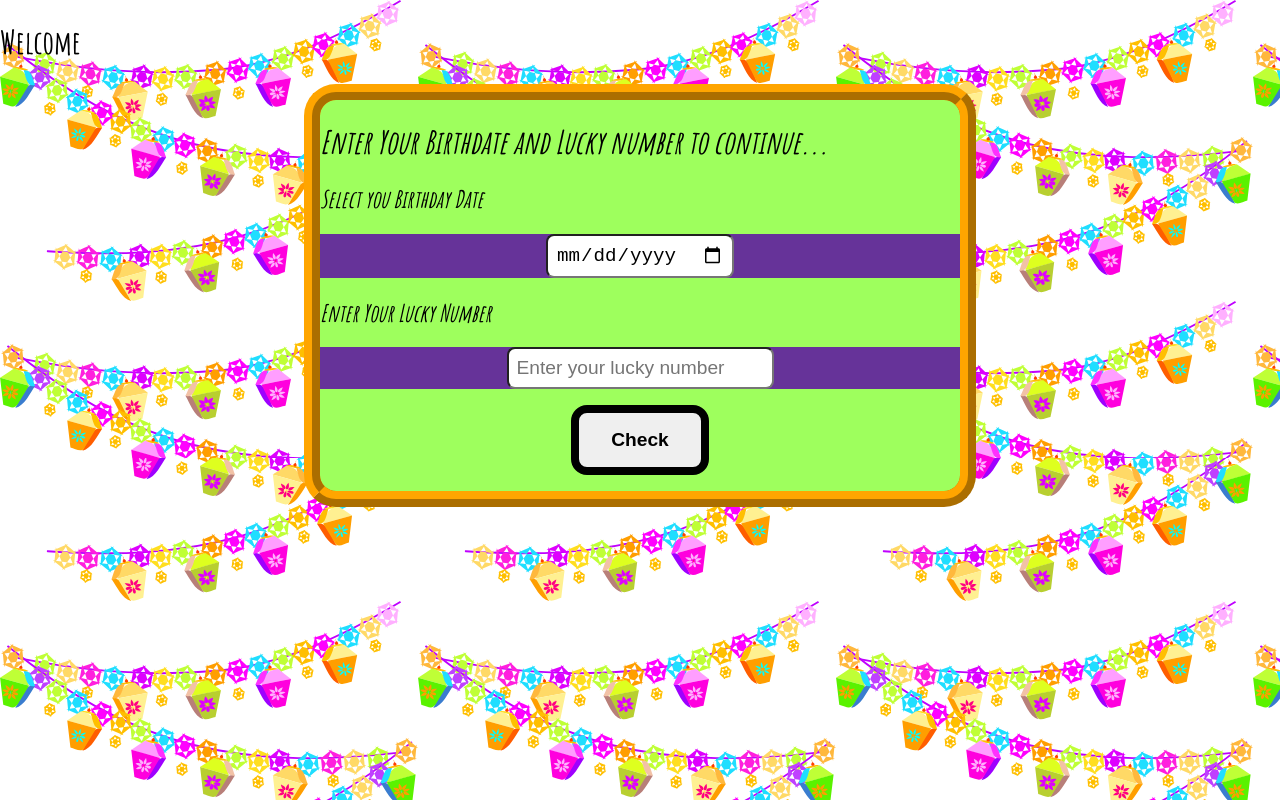
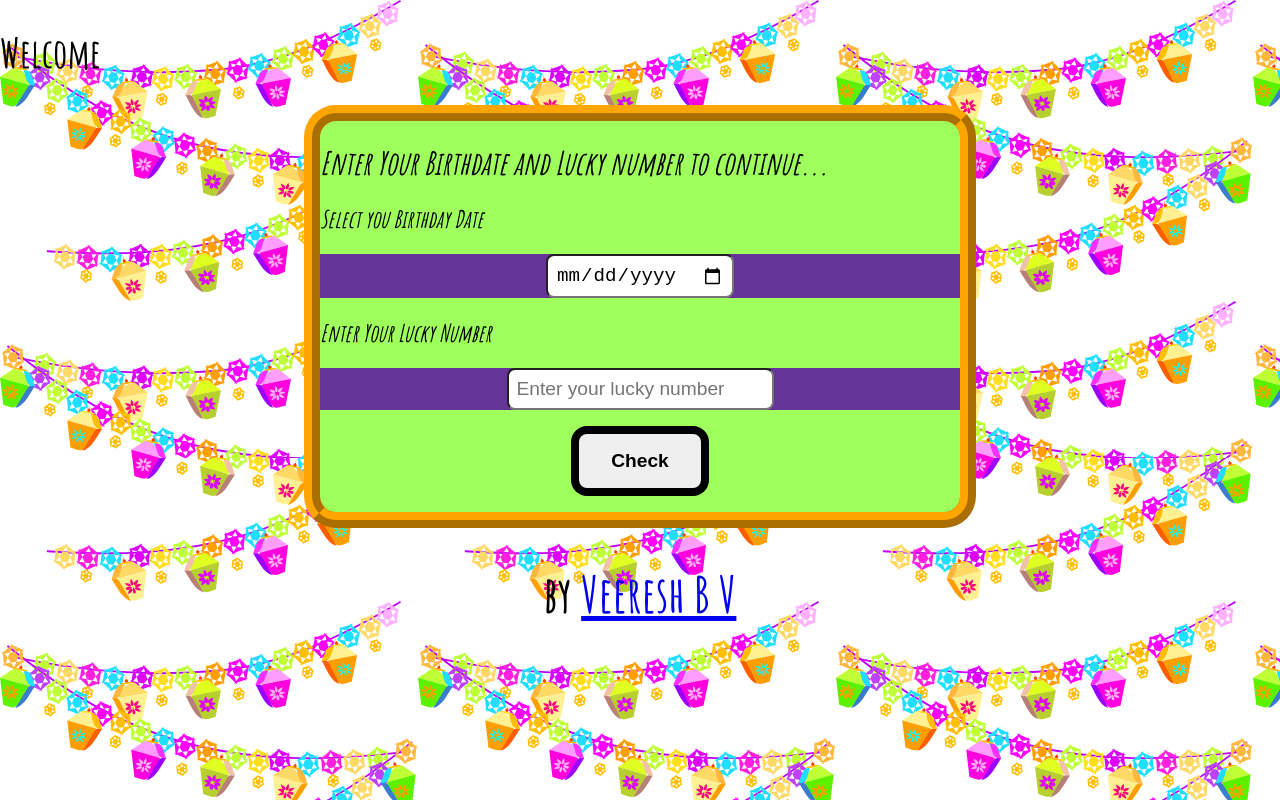
Before and after one commit to veereshbv04/isYourBirthdateLucky, a plain HTML site: page index.html in a window 1280 px wide. Drawn offline with Linux system fonts and the light colour scheme.

Commit message:
feat:footer

```diff
--- a/index.html
+++ b/index.html
@@ -16,7 +16,7 @@
         <img class="background-img" src="images/main_background_img.svg">
     </div> -->
     <div>
-        <h1>Welcome</h1>
+        <h1 style="text-align: left; font-size: 40px;">Welcome</h1>
     </div>
     <div class="main-div">
         <h1>Enter Your Birthdate and Lucky number to continue...</h1>
@@ -40,7 +40,9 @@
        </div>
 
     </div>
-
+    <footer>
+        <h1 style="text-align: center; font-size: 50px;">by <a href="https://www.linkedin.com/in/veereshbv04/">Veeresh B V</a> </h1>
+    </footer>
     <script src="app.js"></script>
 </body>
 
```
